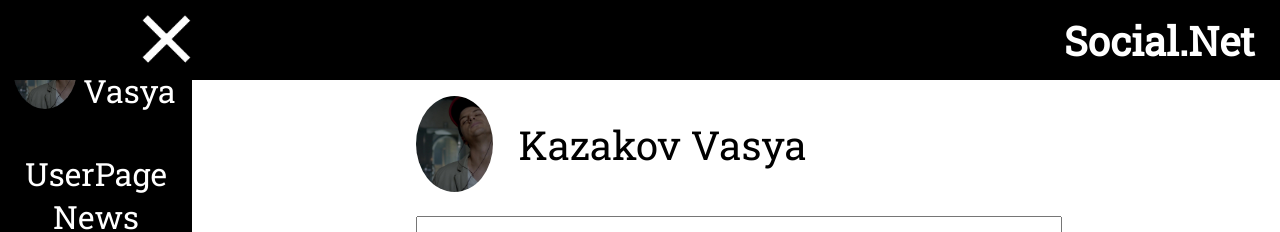
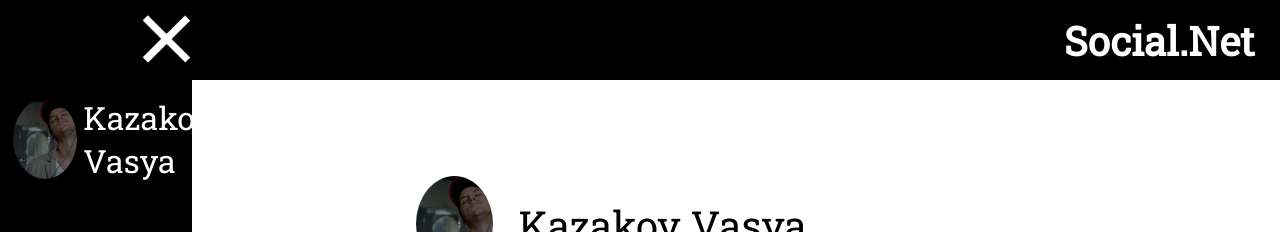
Before and after one commit to iuliash/Social-Network, a React (Create React App) app: page /#/news/1 in a window 1280 px wide. Both pictures are taken after a click on the picture 38 px from the left and 40 px from the top of the page. Shown: the top 232 px of the page. Built offline with nearby package versions, Linux system fonts and the light colour scheme.

Commit message:
finish commit

```diff
--- a/src/App.css
+++ b/src/App.css
@@ -89,7 +89,7 @@ body {
 .user-page-mini{
   display: flex;
   justify-content: space-around;
-  margin-top: 2vw;
+  margin-top: 12vh;
   align-items: center;
   width: 15vw;
   margin-left: 1vw;
@@ -146,6 +146,7 @@ main{
   justify-content: center;
   align-items: center;
   background-color: white;
+  margin-top: 10vh;
 }
 
 /*user page*/
--- a/src/App.js
+++ b/src/App.js
@@ -40,6 +40,7 @@ class App extends React.Component{
         else
             this.header.current.className = 'header';
         lastScroll = sy;
+        //this.menuElement.current.style.top = `${lastScroll}px`;
     }
 
     changeVisibleMenu = () => {
```
